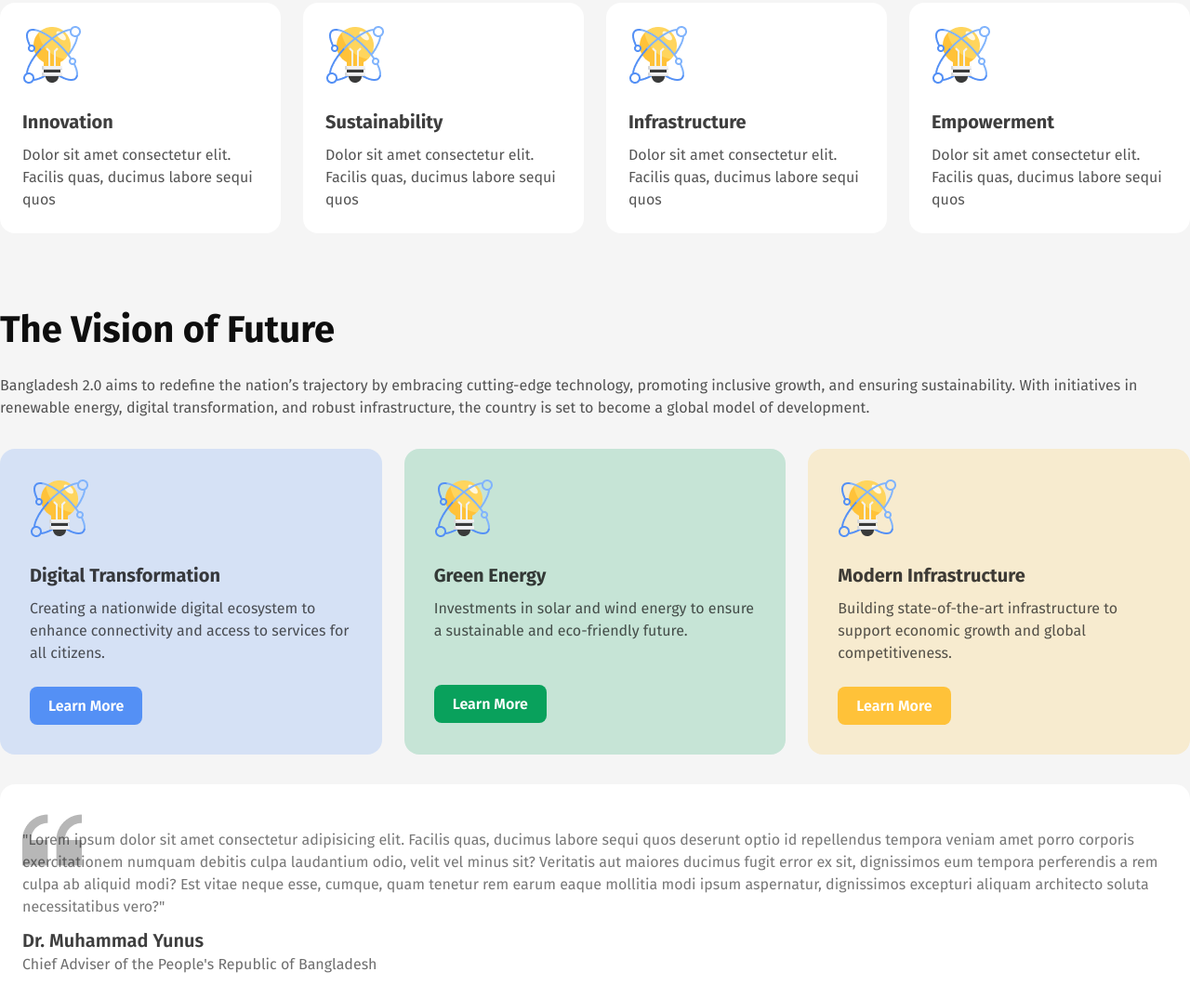
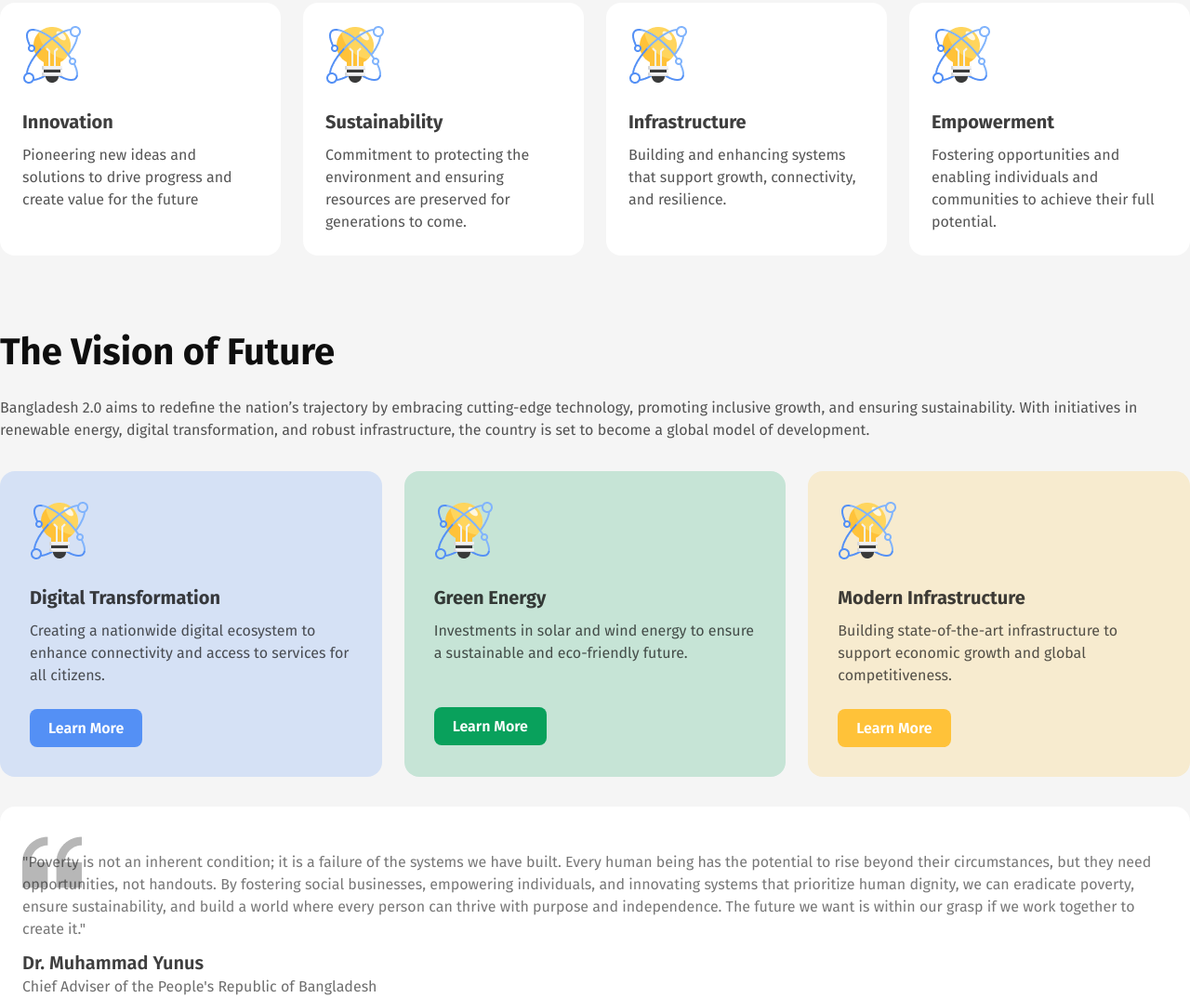
Before and after one commit to GreatEmon/pha11, a plain HTML site: page index.html in a window 1280 px wide. Shown: the part 841-1915 px from the top of the page at 93% size. Drawn offline with Linux system fonts and the light colour scheme.

Commit message:
final commit

```diff
--- a/index.html
+++ b/index.html
@@ -33,22 +33,22 @@
                 <div class="card">
                     <img src="./assets/card-icon.png" alt="card icon">
                     <h3>Innovation</h3>
-                    <p>Dolor sit amet consectetur elit. Facilis quas, ducimus labore sequi quos </p>
+                    <p>Pioneering new ideas and solutions to drive progress and create value for the future</p>
                 </div>
                 <div class="card">
                     <img src="./assets/card-icon.png" alt="card icon">
                     <h3>Sustainability</h3>
-                    <p>Dolor sit amet consectetur elit. Facilis quas, ducimus labore sequi quos </p>
+                    <p>Commitment to protecting the environment and ensuring resources are preserved for generations to come. </p>
                 </div>
                 <div class="card">
                     <img src="./assets/card-icon.png" alt="card icon">
                     <h3>Infrastructure</h3>
-                    <p>Dolor sit amet consectetur elit. Facilis quas, ducimus labore sequi quos </p>
+                    <p>Building and enhancing systems that support growth, connectivity, and resilience. </p>
                 </div>
                 <div class="card">
                     <img src="./assets/card-icon.png" alt="card icon">
                     <h3>Empowerment</h3>
-                    <p>Dolor sit amet consectetur elit. Facilis quas, ducimus labore sequi quos </p>
+                    <p>Fostering opportunities and enabling individuals and communities to achieve their full potential. </p>
                 </div>
             </div>
         </section>
@@ -76,7 +76,7 @@
                 </div>
             </div>
             <div class="quote">
-                <p>"Lorem ipsum dolor sit amet consectetur adipisicing elit. Facilis quas, ducimus labore sequi quos deserunt optio id repellendus tempora veniam amet porro corporis exercitationem numquam debitis culpa laudantium odio, velit vel minus sit? Veritatis aut maiores ducimus fugit error ex sit, dignissimos eum tempora perferendis a rem culpa ab aliquid modi? Est vitae neque esse, cumque, quam tenetur rem earum eaque mollitia modi ipsum aspernatur, dignissimos excepturi aliquam architecto soluta necessitatibus vero?"</p>
+                <p>"Poverty is not an inherent condition; it is a failure of the systems we have built. Every human being has the potential to rise beyond their circumstances, but they need opportunities, not handouts. By fostering social businesses, empowering individuals, and innovating systems that prioritize human dignity, we can eradicate poverty, ensure sustainability, and build a world where every person can thrive with purpose and independence. The future we want is within our grasp if we work together to create it."</p>
                 <h2>Dr. Muhammad Yunus</h2>
                 <h6>Chief Adviser of the People's Republic of Bangladesh</h6>
             </div>
```
